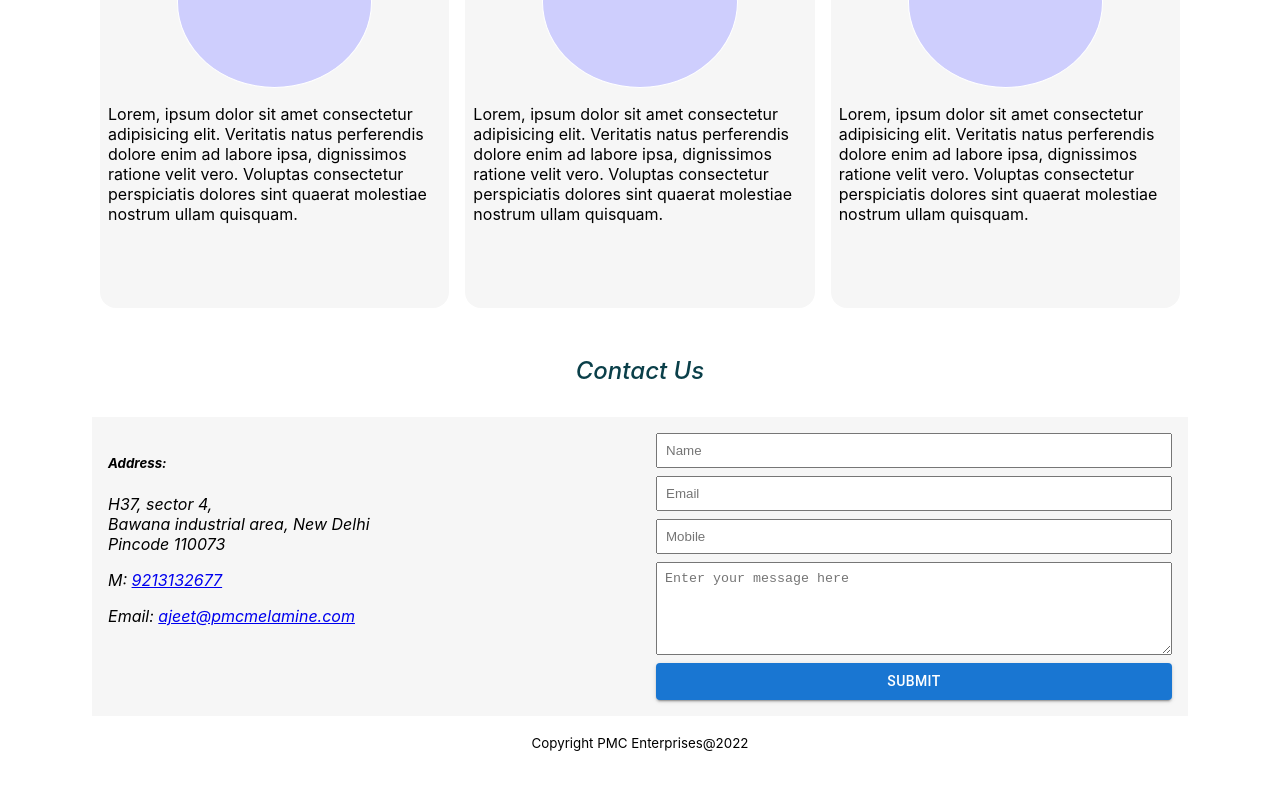
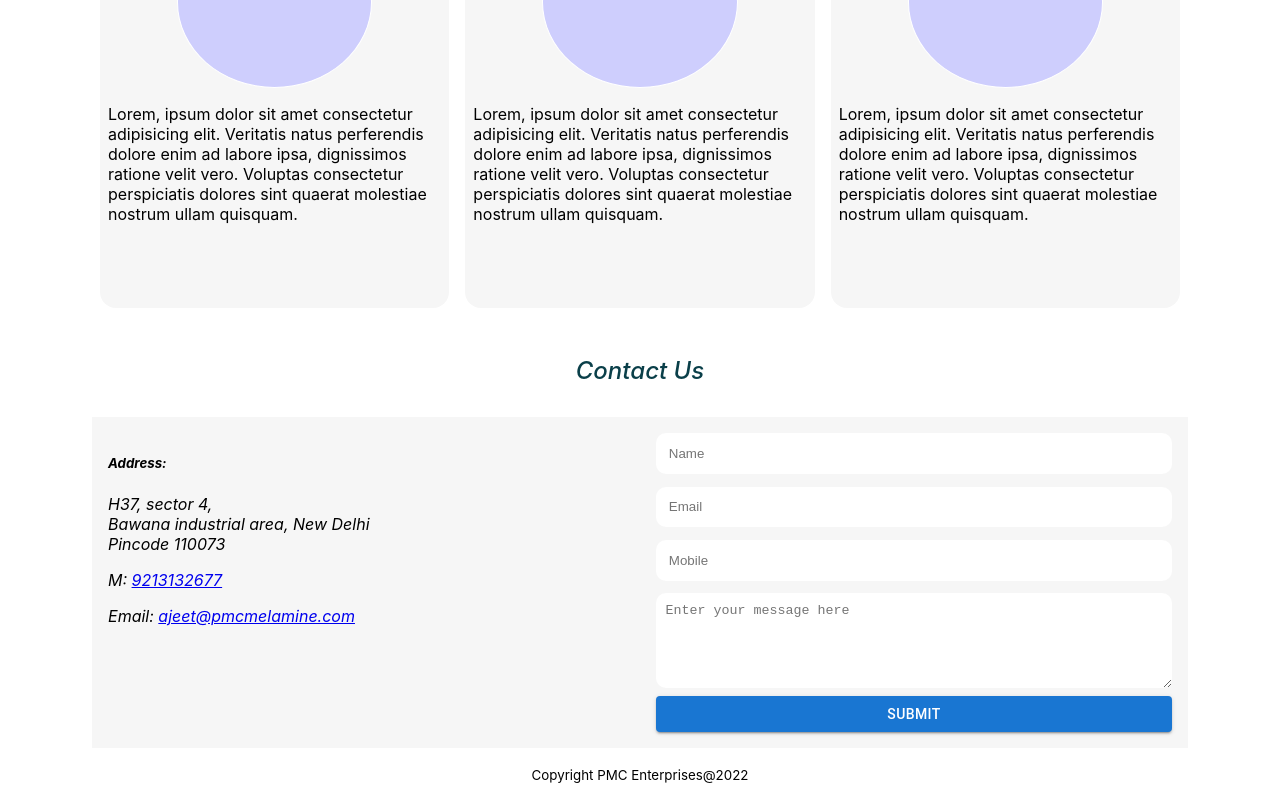
Before and after one commit to rajan448/pmc-entp, a React (Create React App) app: page / in a window 1280 px wide. Shown: the part 2300-3100 px from the top of the page. Before the commit the page ends 3068 px from the top, so only its background shows below. Built offline with nearby package versions, Linux system fonts and the light colour scheme.

Commit message:
Update form styling

```diff
--- a/src/components/UIElements/InputBox.js
+++ b/src/components/UIElements/InputBox.js
@@ -1,16 +1,20 @@
 import styled from "styled-components";
 
 export const InputBox = styled.input`
-  padding: 0.5rem;
-  margin-bottom: 0.5rem;
+  padding: 0.8rem;
+  margin-bottom: 0.8rem;
   display: block;
   outline: none;
+  border-radius: 10px;
+  border: 0;
 `;
 
 
 export const TextInput = styled.textarea`
-  padding: 0.5rem;
+  padding: 0.6rem;
   margin-bottom: 0.5rem;
   display: block;
   outline: none;
+  border-radius: 10px;
+  border: 0;
 `;
--- a/src/pages/Landing/index.js
+++ b/src/pages/Landing/index.js
@@ -79,7 +79,7 @@ const ContactContainer = styled.div`
   flex-direction: row;
   background-color: #f6f6f6;
   @media screen and (max-width: 960px) {
-      //flex-direction: column-reverse;
+      flex-direction: column;
   }
 `;
 
--- a/src/pages/Landing/landing.css
+++ b/src/pages/Landing/landing.css
@@ -17,6 +17,7 @@
 }
 
 .copyright {
-    margin: 1rem auto;
+    padding: 1rem 0;
+    margin: 0 auto;
     text-align: center;
 }
```
